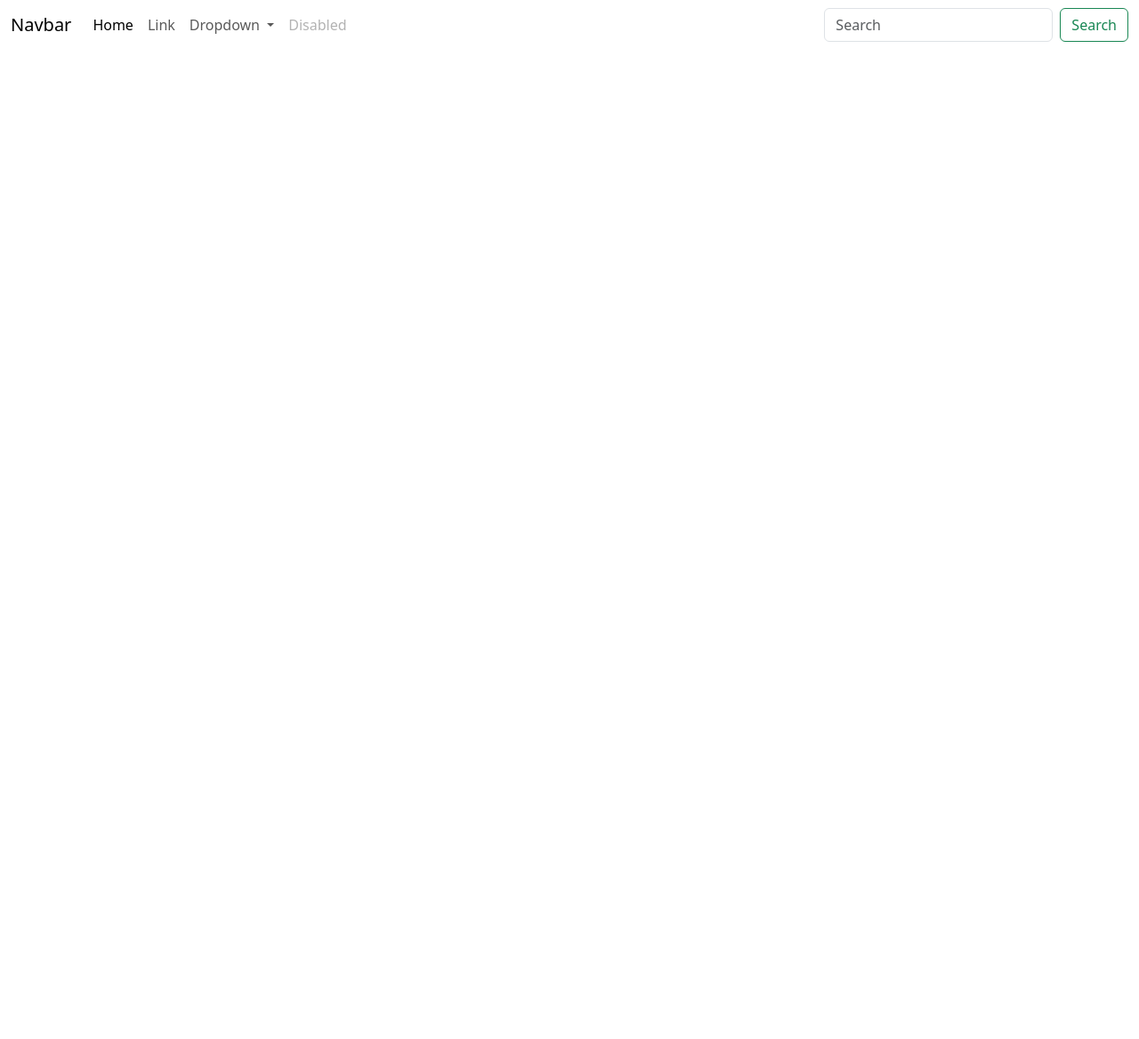
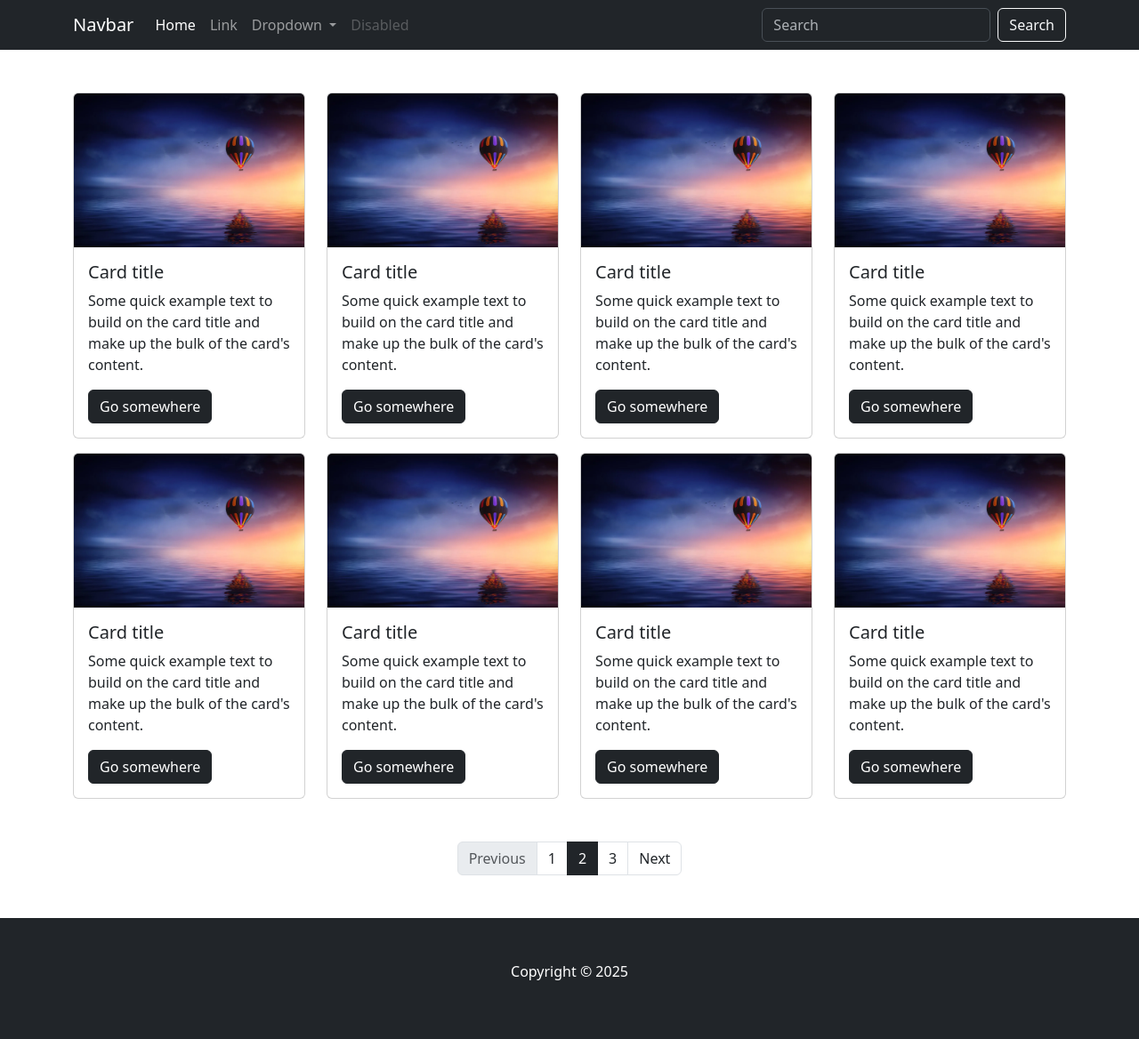
Before and after one commit to diyorbek698/grid, a plain HTML site: page index.html in a window 1280 px wide. Shown: the whole page at 89% size. Before the commit the page ends 800 px from the top, so only its background shows below. Drawn offline with Linux system fonts and the light colour scheme.

Commit message:
project finished

```diff
--- a/index.html
+++ b/index.html
@@ -1,24 +1,26 @@
+
 <!DOCTYPE html>
 <html lang="en">
 
 <head>
-  <meta charset="UTF-8">
-  <meta name="viewport" content="width=device-width, initial-scale=1.0">
-  <title>bootstarpt spiner</title>
-  <link rel="stylesheet" href="bootstrap.css">
+  <meta charset="UTF-8" />
+  <meta name="viewport" content="width=device-width, initial-scale=1.0" />
+  <title>bootstrap grid</title>
+  <link rel="stylesheet" href="bootstrap.css" />
 </head>
 
 <body>
-    <nav class="navbar navbar-expand-lg ">
-      <div class="container-fluid  ">
-        <a class="navbar-brand" href="#">Navbar</a>
+  <!-- navbar start -->
+  <nav class="navbar navbar-expand-lg bg-dark" data-bs-theme="dark">
+    <div class="container">
+      <a class="navbar-brand" href="index.html">Navbar</a>
       <button class="navbar-toggler" type="button" data-bs-toggle="collapse" data-bs-target="#navbarSupportedContent" aria-controls="navbarSupportedContent" aria-expanded="false" aria-label="Toggle navigation">
         <span class="navbar-toggler-icon"></span>
       </button>
       <div class="collapse navbar-collapse" id="navbarSupportedContent">
         <ul class="navbar-nav me-auto mb-2 mb-lg-0">
           <li class="nav-item">
-              <a class="nav-link active" aria-current="page" href="#">Home</a>
+            <a class="nav-link active" aria-current="page" href="index.html">Home</a>
           </li>
           <li class="nav-item">
             <a class="nav-link" href="#">Link</a>
@@ -40,15 +42,120 @@
         </ul>
         <form class="d-flex" role="search">
           <input class="form-control me-2" type="search" placeholder="Search" aria-label="Search">
-            <button class="btn btn-outline-success" type="submit">Search</button>
+          <button class="btn btn-outline-light" type="submit">Search</button>
         </form>
       </div>
     </div>
   </nav>
+  <!-- navbar end -->
 
+  <!-- card section begin -->
+    <div class="container">
+      <div class="row my-5 row-gap-3">
+        <div class="col-lg-3 col-md-6 col-12 d-flex justify-content-center">
+          <div class="card" style="max-width: 18rem;">
+            <img src="backlit.webp" class="card-img-top" alt="stone">
+            <div class="card-body">
+              <h5 class="card-title">Card title</h5>
+              <p class="card-text">Some quick example text to build on the card title and make up the bulk of the card's content.</p>
+              <a href="card_detail.html" class="btn btn-dark">Go somewhere</a>
+            </div>
+          </div>
+        </div>
+        <div class="col-lg-3 col-md-6 col-12 d-flex justify-content-center">
+          <div class="card" style="max-width: 18rem;">
+            <img src="backlit.webp" class="card-img-top" alt="stone">
+            <div class="card-body">
+              <h5 class="card-title">Card title</h5>
+              <p class="card-text">Some quick example text to build on the card title and make up the bulk of the card's content.</p>
+              <a href="card_detail.html" class="btn btn-dark">Go somewhere</a>
+            </div>
+          </div>
+        </div>
+        <div class="col-lg-3 col-md-6 col-12 d-flex justify-content-center">
+          <div class="card" style="max-width: 18rem;">
+            <img src="backlit.webp" class="card-img-top" alt="stone">
+            <div class="card-body">
+              <h5 class="card-title">Card title</h5>
+              <p class="card-text">Some quick example text to build on the card title and make up the bulk of the card's content.</p>
+              <a href="card_detail.html" class="btn btn-dark">Go somewhere</a>
+            </div>
+          </div>
+        </div>
+        <div class="col-lg-3 col-md-6 col-12 d-flex justify-content-center">
+          <div class="card" style="max-width: 18rem;">
+            <img src="backlit.webp" class="card-img-top" alt="stone">
+            <div class="card-body">
+              <h5 class="card-title">Card title</h5>
+              <p class="card-text">Some quick example text to build on the card title and make up the bulk of the card's content.</p>
+              <a href="card_detail.html" class="btn btn-dark">Go somewhere</a>
+            </div>
+          </div>
+        </div>
+        <div class="col-lg-3 col-md-6 col-12 d-flex justify-content-center">
+          <div class="card" style="max-width: 18rem;">
+            <img src="backlit.webp" class="card-img-top" alt="stone">
+            <div class="card-body">
+              <h5 class="card-title">Card title</h5>
+              <p class="card-text">Some quick example text to build on the card title and make up the bulk of the card's content.</p>
+              <a href="card_detail.html" class="btn btn-dark">Go somewhere</a>
+            </div>
+          </div>
+        </div>
+        <div class="col-lg-3 col-md-6 col-12 d-flex justify-content-center">
+          <div class="card" style="max-width: 18rem;">
+            <img src="backlit.webp" class="card-img-top" alt="stone">
+            <div class="card-body">
+              <h5 class="card-title">Card title</h5>
+              <p class="card-text">Some quick example text to build on the card title and make up the bulk of the card's content.</p>
+              <a href="card_detail.html" class="btn btn-dark">Go somewhere</a>
+            </div>
+          </div>
+        </div>
+        <div class="col-lg-3 col-md-6 col-12 d-flex justify-content-center">
+          <div class="card" style="max-width: 18rem;">
+            <img src="backlit.webp" class="card-img-top" alt="stone">
+            <div class="card-body">
+              <h5 class="card-title">Card title</h5>
+              <p class="card-text">Some quick example text to build on the card title and make up the bulk of the card's content.</p>
+              <a href="card_detail.html" class="btn btn-dark">Go somewhere</a>
+            </div>
+          </div>
+        </div>
+        <div class="col-lg-3 col-md-6 col-12 d-flex justify-content-center">
+          <div class="card" style="max-width: 18rem;">
+            <img src="backlit.webp" class="card-img-top" alt="stone">
+            <div class="card-body">
+              <h5 class="card-title">Card title</h5>
+              <p class="card-text">Some quick example text to build on the card title and make up the bulk of the card's content.</p>
+              <a href="card_detail.html" class="btn btn-dark">Go somewhere</a>
+            </div>
+          </div>
+        </div>
+      </div>
+      <nav aria-label="...">
+        <ul class="pagination justify-content-center">
+          <li class="page-item disabled">
+            <a class="page-link">Previous</a>
+          </li>
+          <li class="page-item"><a class="page-link text-dark" href="#">1</a></li>
+          <li class="page-item active" aria-current="page">
+            <a class="page-link bg-dark border-dark" href="#">2</a>
+          </li>
+          <li class="page-item"><a class="page-link text-dark" href="#">3</a></li>
+          <li class="page-item">
+            <a class="page-link text-dark" href="#">Next</a>
+          </li>
+        </ul>
+      </nav>
+    </div>
+  <!-- card section end -->
 
-
-
+  <!-- footer start -->
+   <footer class="bg-dark py-5 mt-5">
+    <p class="text-center text-white">Copyright &copy; 2025</p>
+   </footer>
+  <!-- footer end -->
   <script src="bootstrap.bundle.js"></script>
 </body>
 
```
Also changed, not shown: card_detail.html (added, +123 -0 lines), backlit.webp (added). Lines whose indentation alone changed are shown as unchanged.
